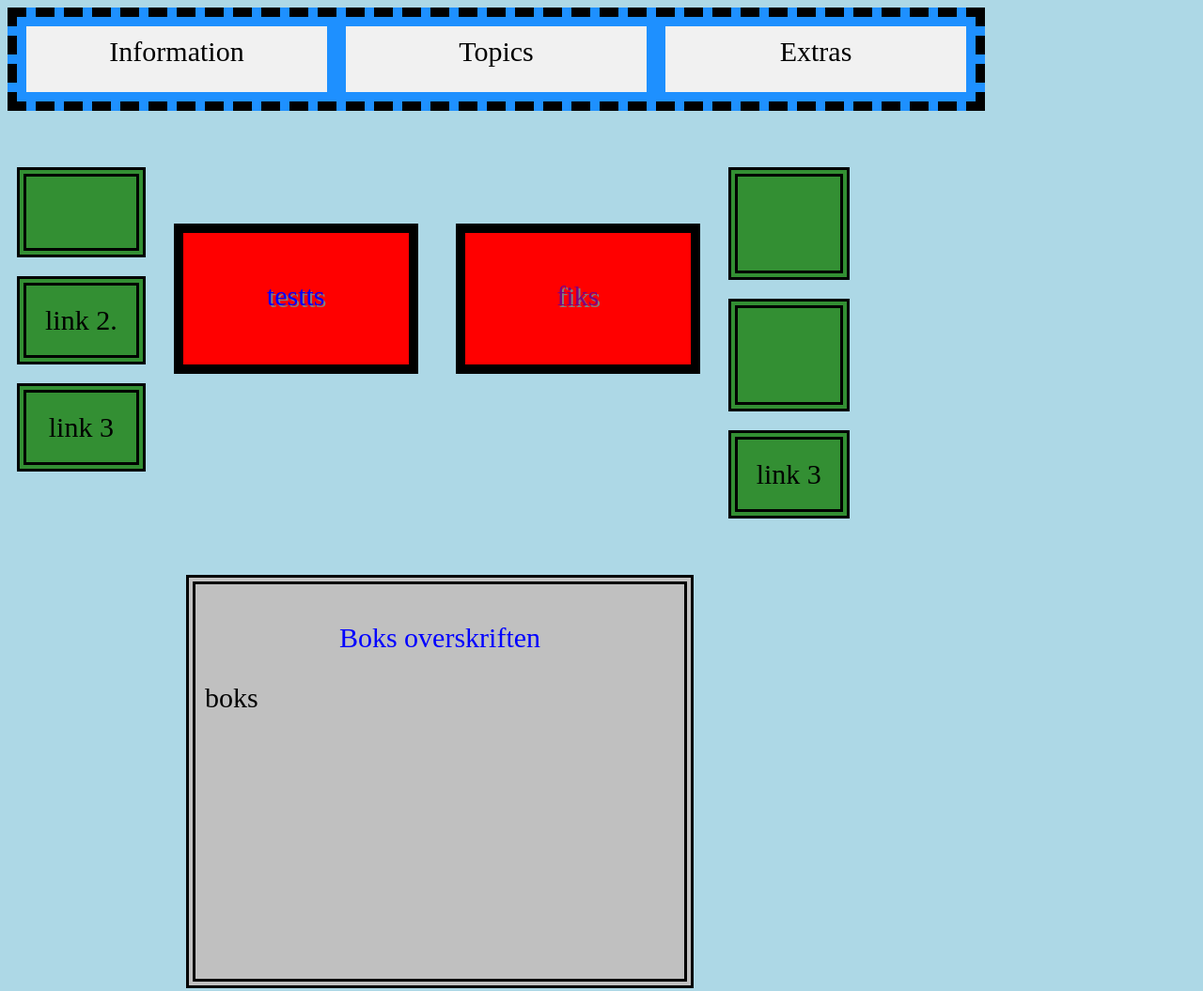
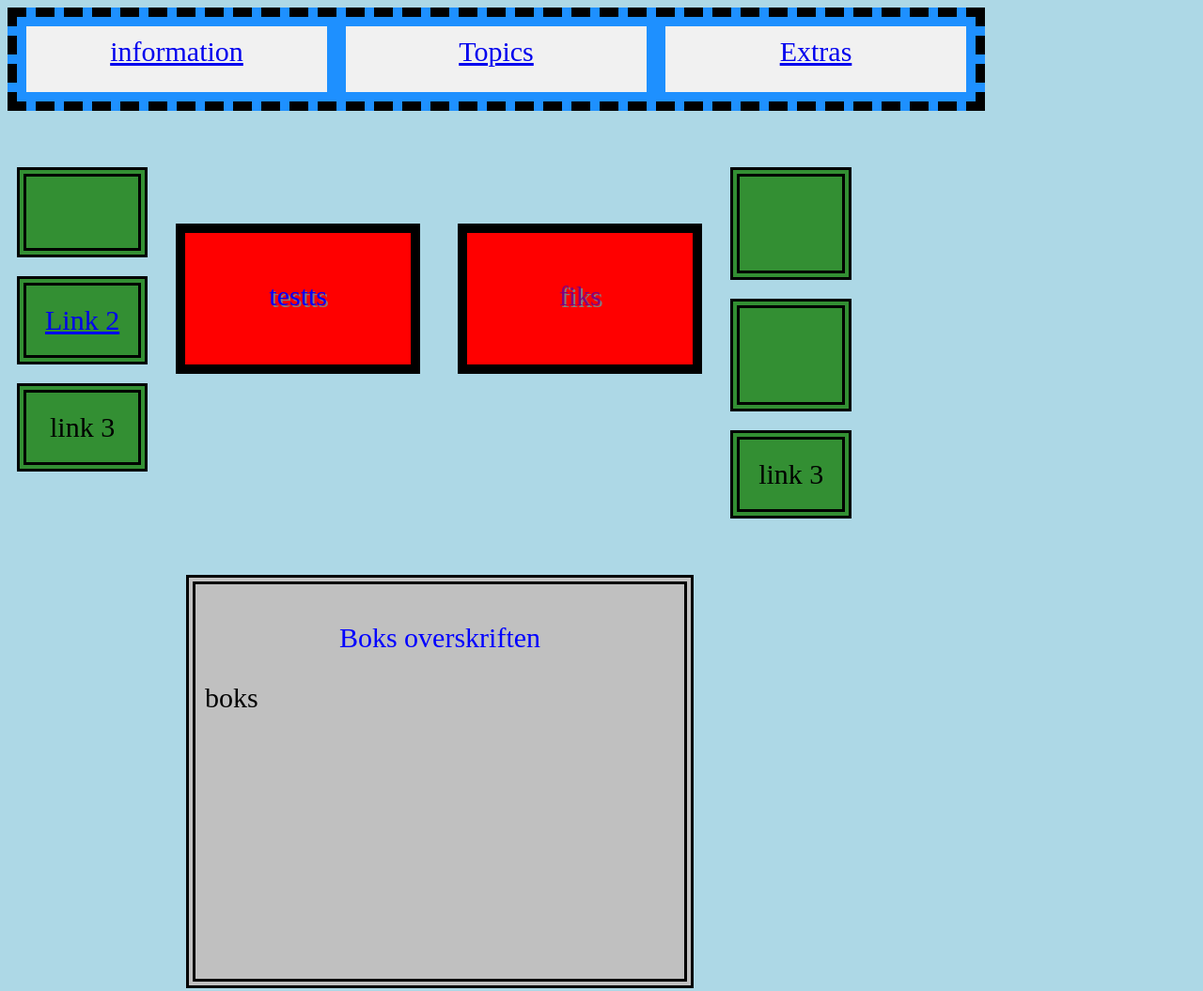
Before and after one commit to bjornum/library, a plain HTML site: page Docs/kurslayout.html in a window 1280 px wide. Shown: the whole page at 94% size. Drawn offline with Linux system fonts and the light colour scheme.

Commit message:
troubleshooting

```diff
--- a/CSS/kurslayout.css
+++ b/CSS/kurslayout.css
@@ -83,6 +83,14 @@ test slett senere
     text-align: center;
 }
 
+.column div{
+    background-color: rgb(51, 143, 51);
+    margin: 10px;
+    padding: 20px;
+    font-size: 30px;
+    border: double 10px black;
+    text-align: center;
+}
 .body{
     background-color:rgb(120, 164, 179);
 }
--- a/Docs/kurslayout.html
+++ b/Docs/kurslayout.html
@@ -16,9 +16,26 @@
 
         <div class="container">
             <div class="flex-container">
-                <div class="navbar">Information</div>
-                <div class="navbar">Topics</div>
-                <div class="navbar">Extras</div>
+                <div class="navbar">
+                    <a href="#">information
+                        <div href="#">
+                        </div>
+                    </a>
+                </div>
+
+                <div class="navbar">
+                    <a href="#">Topics
+                        <div class="#">
+                        </div>
+                    </a>
+                </div>
+
+                <div class="navbar">
+                    <a href="#">Extras
+                        <div class="#">
+                        </div>
+                    </a>
+                </div>
             </div>
         </div>
 
@@ -29,7 +46,10 @@
 
                     </div>
                 </a>
-                <div>link 2.</div>
+
+                <div class="#">
+                    <a href="#">Link 2</a>
+                </div>
                 <div>link 3</div>
             </div>
 
@@ -53,6 +73,7 @@
 
                     </div>
                 </a>
+
                 <div>link 3</div>
             </div>
         </div>
```
